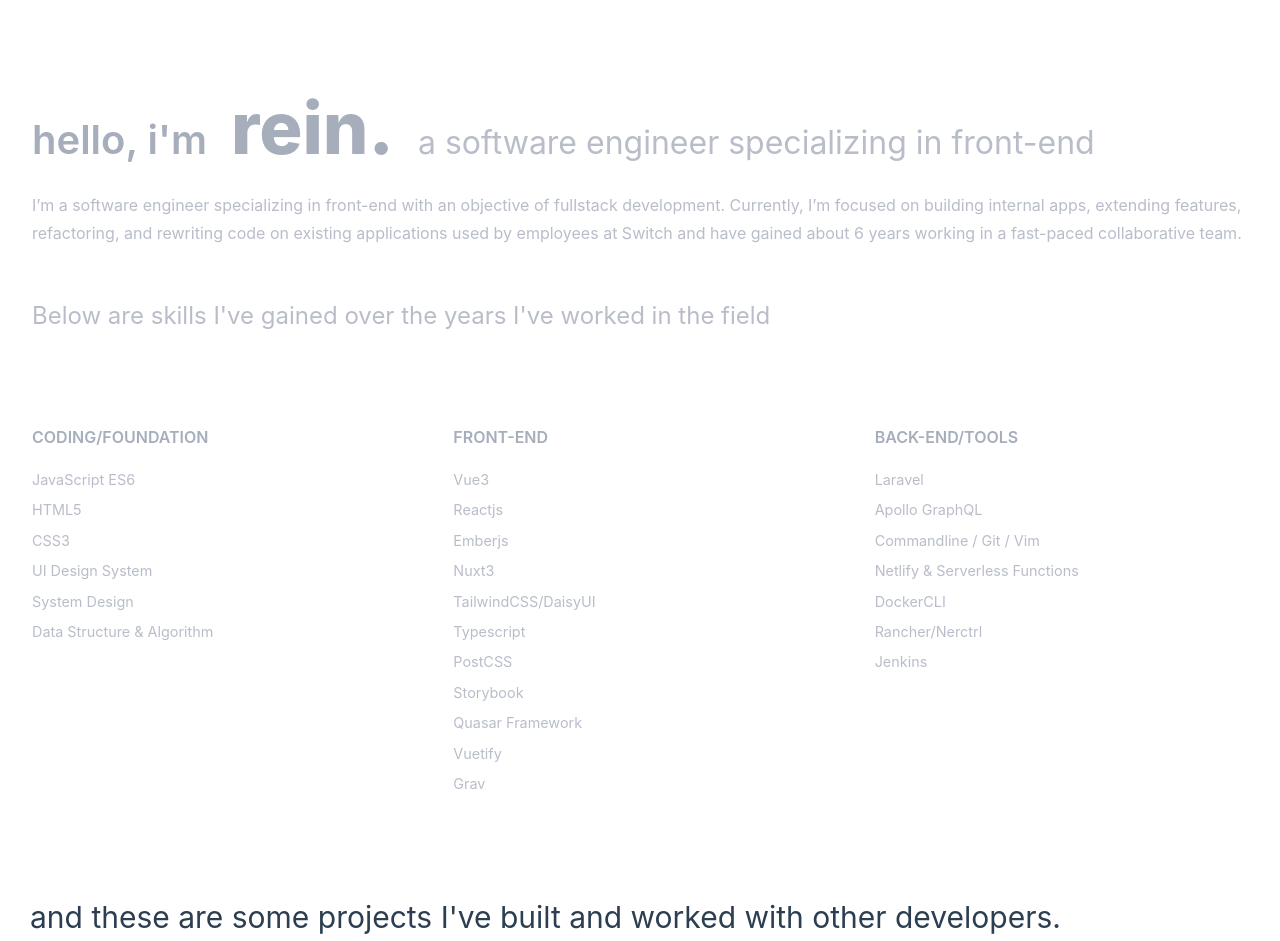
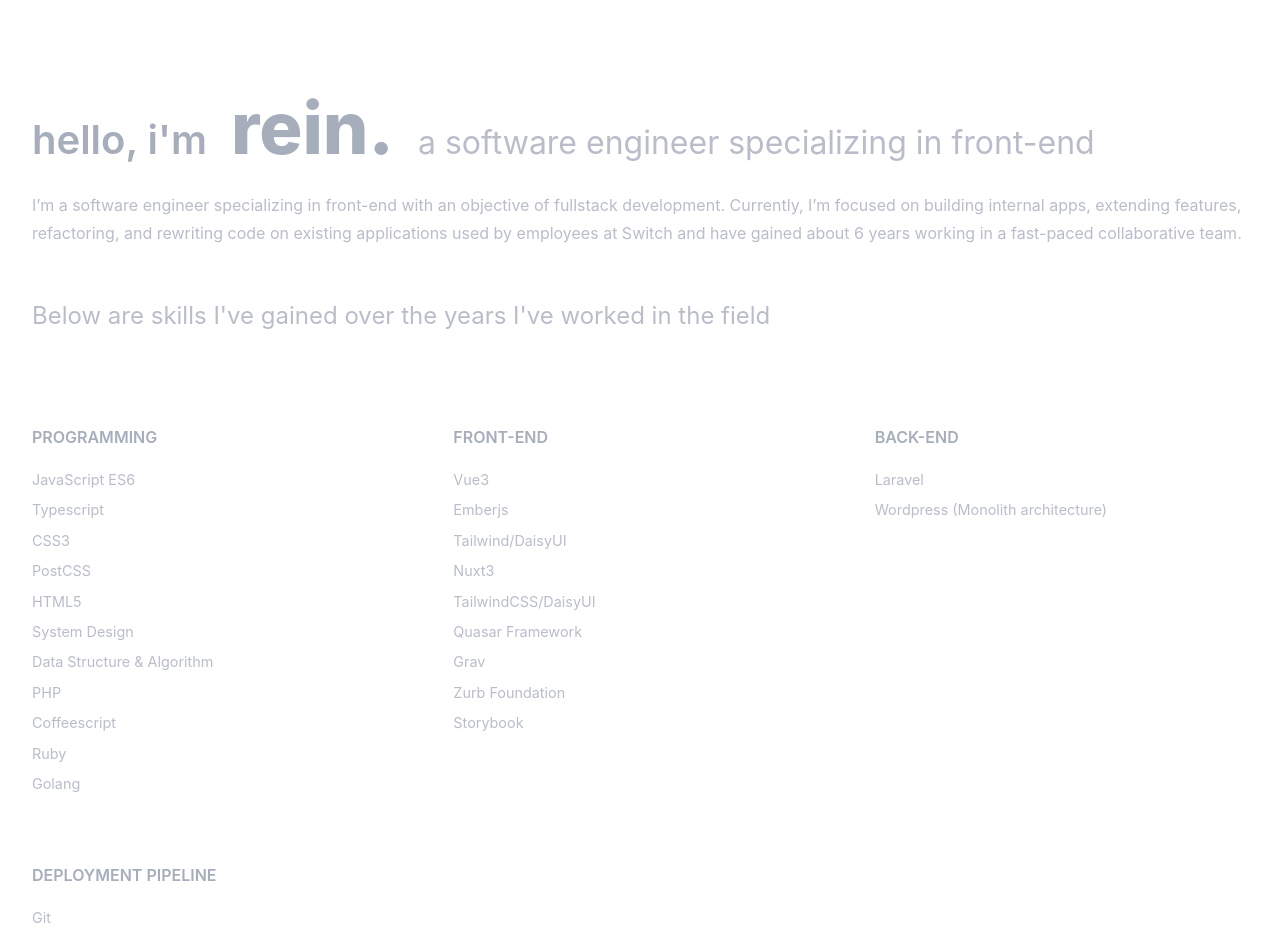
Before and after one commit to rlynjb/ds_ayyy, a Vue app: page / in a window 1280 px wide. Shown: the top 941 px of the page. Built offline with nearby package versions, Linux system fonts and the light colour scheme.

Commit message:
update skills

```diff
--- a/src/views/HomeView.vue
+++ b/src/views/HomeView.vue
@@ -1,7 +1,7 @@
 <template>
   <main class="skills-tracker prose">
     <div class="skills">
-      <h4>Coding/Foundation</h4>
+      <h4>Programming</h4>
       <div
         v-for="(skill, sIndex) in coding_skills"
         :key="'codingskills-'+sIndex"
@@ -15,7 +15,7 @@
     </div>
 
     <div class="skills">
-      <h4>Front-end</h4>
+      <h4>Front-End</h4>
       <div
         v-for="(skill, sIndex) in frontend_skills"
         :key="'frontendskills-'+sIndex"
@@ -29,9 +29,23 @@
     </div>
 
     <div class="skills">
-      <h4>Back-end/Tools</h4>
+      <h4>Back-End</h4>
       <div
         v-for="(skill, sIndex) in backend_skills"
+        :key="'backendskills-'+sIndex"
+        class="item"
+      >
+        <h5>{{ skill.name }}</h5>
+        <!--
+        <progress v-if="skill.progress" class="progress progress-primary" :value="skill.progress" max="100"></progress>
+        -->
+      </div>
+    </div>
+
+    <div class="skills">
+      <h4>Deployment Pipeline</h4>
+      <div
+        v-for="(skill, sIndex) in deployment_skills"
         :key="'backendskills-'+sIndex"
         class="item"
       >
@@ -51,36 +65,41 @@ export default {
     return {
       coding_skills: [
         { name: 'JavaScript ES6', progress: '100' },
-        { name: 'HTML5', progress: "100" },
+        { name: 'Typescript', progress: "100" },
         { name: 'CSS3', progress:"100" },
-        { name: 'UI Design System', progress: '30' },
-        { name: 'System Design', progress: '60' },
-        { name: 'Data Structure & Algorithm', progress: '40' }
+        { name: 'PostCSS', progress: '30' },
+        { name: 'HTML5', progress: '60' },
+        { name: 'System Design' },
+        { name: 'Data Structure & Algorithm', progress: '40' },
+        { name: 'PHP' },
+        { name: 'Coffeescript' },
+        { name: 'Ruby' },
+        { name: 'Golang' }
       ],
       frontend_skills: [
         { name: 'Vue3', progress: '100' },
-        { name: 'Reactjs', progress: '30' },
         { name: 'Emberjs', progress: '30' },
+        { name: 'Tailwind/DaisyUI', progress: '30' },
         { name: 'Nuxt3', progress: '70' },
         { name: 'TailwindCSS/DaisyUI', progress: '90' },
-        { name: 'Typescript', progress: '70' },
-        { name: 'PostCSS', progress: "50" },
-        { name: 'Storybook', progress: '30' },
-        { name: 'Quasar Framework', progress: '80' },
-        { name: 'Vuetify', progress: '50' },
-        { name: 'Grav', progress: '50' },
+        { name: 'Quasar Framework', progress: '70' },
+        { name: 'Grav', progress: "50" },
+        { name: 'Zurb Foundation', progress: '30' },
+        { name: 'Storybook', progress: '80' }
       ],
       backend_skills: [
         { name: 'Laravel', progress: "50"},
-        //{ name: 'Mongodb', progress: '30' },
-        { name: 'Apollo GraphQL', progress: '50' },
-        { name: 'Commandline / Git / Vim', progress: '80' },
-        { name: 'Netlify & Serverless Functions', progress: '50' },
-        { name: 'DockerCLI' },
-        { name: 'Rancher/Nerctrl' },
-        { name: 'Jenkins' },
-        //{ name: 'FaunaDB' },
-      ]
+        { name: 'Wordpress (Monolith architecture)', progress: '30' }
+      ],
+      deployment_skills: [
+        { name: 'Git', progress: "50"},
+        { name: 'Gitlab', progress: '30' },
+        { name: 'Docker CLI', progress: '30' },
+        { name: 'Rancher/Nerdctl CLI', progress: '30' },
+        { name: 'Jenkins', progress: '30' },
+        { name: 'Bash', progress: '30' },
+        { name: 'Vim' }
+      ],
     }
   },
 }
```
